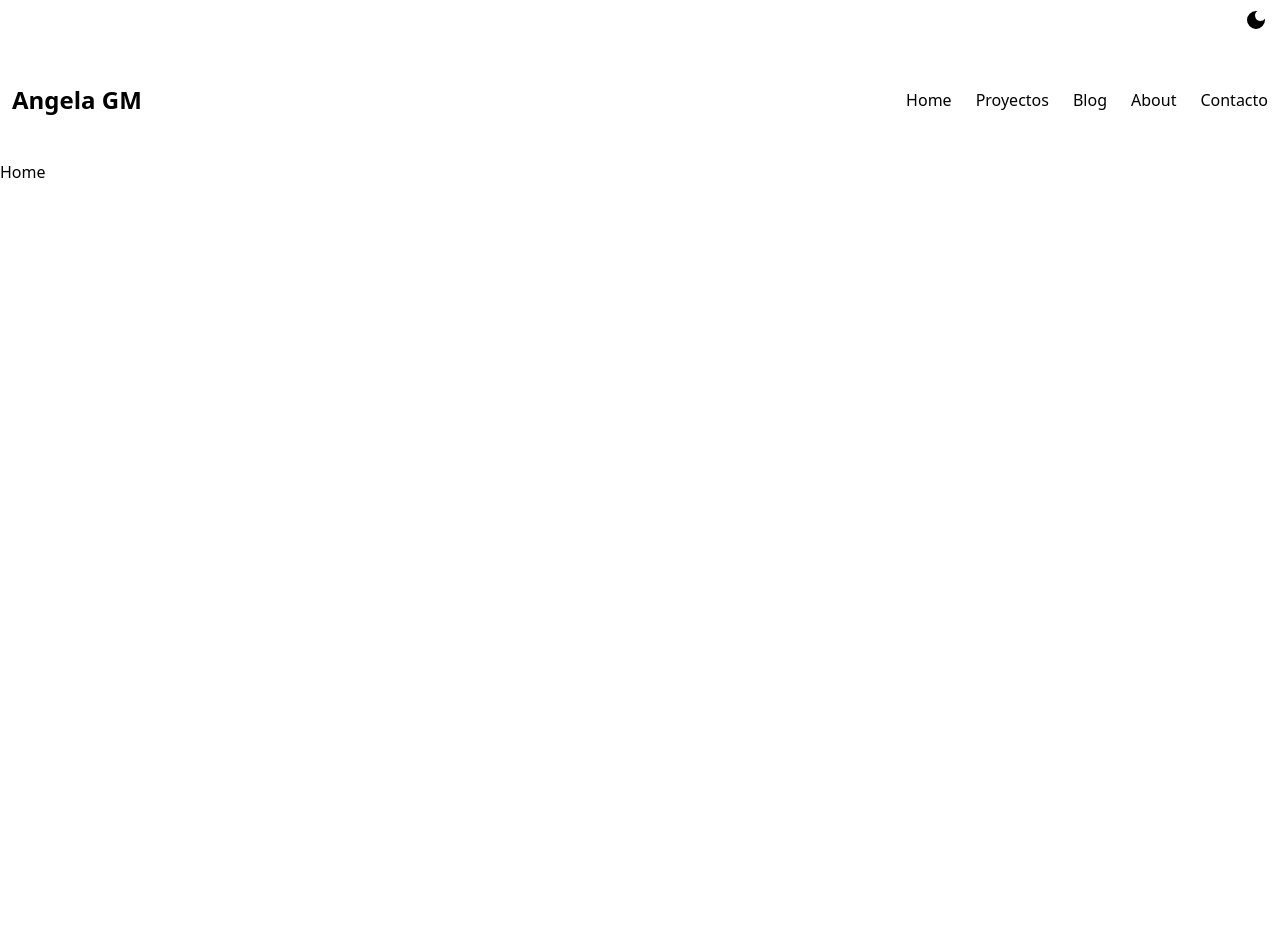
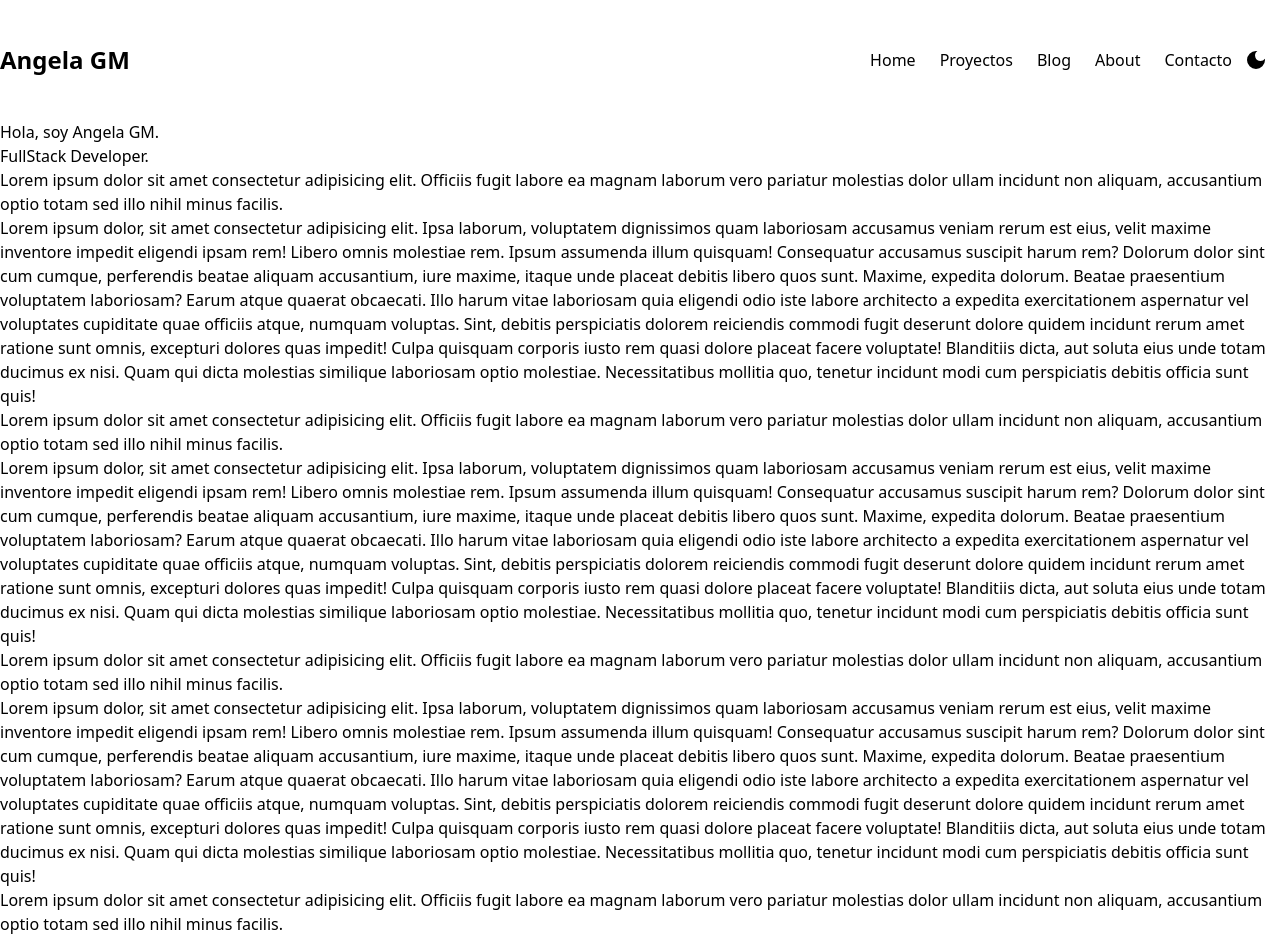
Before and after one commit to Angela-GM/portfolio-angela-gm, a React (Vite) app in the folder frontend/: page / in a window 1280 px wide. Shown: the top 940 px of the page. Before the commit the page ends 800 px from the top, so only its background shows below. Built offline with nearby package versions, Linux system fonts and the light colour scheme.

Commit message:
arreglar alineacion del header

```diff
--- a/frontend/src/components/Header.tsx
+++ b/frontend/src/components/Header.tsx
@@ -1,11 +1,19 @@
+import { MdDarkMode, MdLightMode } from 'react-icons/md';
 import { Link } from 'react-router-dom';
 
-function Header() {
+interface HeaderProps {
+  toggleTheme: () => void;
+  theme: string;
+}
+
+function Header({ toggleTheme, theme }: HeaderProps) {
   return (
       <header className="sticky top-0 z-40 w-full dark:bg-bg-primary/50 dark:text-text-primary backdrop-blur-md">
-      <div className="container py-5" style={{ opacity: 1, transform: "none" }}>
-        <div className="hidden h-20 items-center md:flex justify-between px-3">
+          <div className="container py-5 mx-auto" style={{ opacity: 1, transform: "none" }}>
+              <div className="hidden h-20 items-center md:flex justify-between">
                   <p className="hidden text-2xl font-bold md:inline-block">Angela GM</p>
+                  <div className='flex justify-end'>
+
 
                   <div className="flex gap-6 items-center cursor-pointer">
                       <Link to="/">Home</Link>
@@ -14,10 +22,16 @@ function Header() {
                       <Link to="/about">About</Link>
                       <Link to="/contact">Contacto</Link>
                   </div>
+                  <button
+                      className="font-bold py-2 px-3 rounded dark:text-white text-2xl"
+                      onClick={toggleTheme}
+                      >
+                      {theme === 'dark' ? <MdLightMode /> : <MdDarkMode />}
+                  </button>
+                    </div>
               </div>
           </div>
       </header>
   );
 }
-
 export default Header;
--- a/frontend/src/components/routes/Home.tsx
+++ b/frontend/src/components/routes/Home.tsx
@@ -1,7 +1,35 @@
 
 function Home() {
   return (
-<h1>Home</h1>
+<div className="dark:bg-bg-primary dark:text-text-primary">
+    <h1>Hola, soy Angela GM.</h1>
+    <h2>FullStack Developer.</h2>
+<p>Lorem ipsum dolor sit amet consectetur adipisicing elit. Officiis fugit labore ea magnam laborum vero pariatur molestias dolor ullam incidunt non aliquam, accusantium optio totam sed illo nihil minus facilis.</p>
+<p>Lorem ipsum dolor, sit amet consectetur adipisicing elit. Ipsa laborum, voluptatem dignissimos quam laboriosam accusamus veniam rerum est eius, velit maxime inventore impedit eligendi ipsam rem! Libero omnis molestiae rem.
+Ipsum assumenda illum quisquam! Consequatur accusamus suscipit harum rem? Dolorum dolor sint cum cumque, perferendis beatae aliquam accusantium, iure maxime, itaque unde placeat debitis libero quos sunt. Maxime, expedita dolorum.
+Beatae praesentium voluptatem laboriosam? Earum atque quaerat obcaecati. Illo harum vitae laboriosam quia eligendi odio iste labore architecto a expedita exercitationem aspernatur vel voluptates cupiditate quae officiis atque, numquam voluptas.
+Sint, debitis perspiciatis dolorem reiciendis commodi fugit deserunt dolore quidem incidunt rerum amet ratione sunt omnis, excepturi dolores quas impedit! Culpa quisquam corporis iusto rem quasi dolore placeat facere voluptate!
+Blanditiis dicta, aut soluta eius unde totam ducimus ex nisi. Quam qui dicta molestias similique laboriosam optio molestiae. Necessitatibus mollitia quo, tenetur incidunt modi cum perspiciatis debitis officia sunt quis!</p>
+<p>Lorem ipsum dolor sit amet consectetur adipisicing elit. Officiis fugit labore ea magnam laborum vero pariatur molestias dolor ullam incidunt non aliquam, accusantium optio totam sed illo nihil minus facilis.</p>
+<p>Lorem ipsum dolor, sit amet consectetur adipisicing elit. Ipsa laborum, voluptatem dignissimos quam laboriosam accusamus veniam rerum est eius, velit maxime inventore impedit eligendi ipsam rem! Libero omnis molestiae rem.
+Ipsum assumenda illum quisquam! Consequatur accusamus suscipit harum rem? Dolorum dolor sint cum cumque, perferendis beatae aliquam accusantium, iure maxime, itaque unde placeat debitis libero quos sunt. Maxime, expedita dolorum.
+Beatae praesentium voluptatem laboriosam? Earum atque quaerat obcaecati. Illo harum vitae laboriosam quia eligendi odio iste labore architecto a expedita exercitationem aspernatur vel voluptates cupiditate quae officiis atque, numquam voluptas.
+Sint, debitis perspiciatis dolorem reiciendis commodi fugit deserunt dolore quidem incidunt rerum amet ratione sunt omnis, excepturi dolores quas impedit! Culpa quisquam corporis iusto rem quasi dolore placeat facere voluptate!
+Blanditiis dicta, aut soluta eius unde totam ducimus ex nisi. Quam qui dicta molestias similique laboriosam optio molestiae. Necessitatibus mollitia quo, tenetur incidunt modi cum perspiciatis debitis officia sunt quis!</p>
+<p>Lorem ipsum dolor sit amet consectetur adipisicing elit. Officiis fugit labore ea magnam laborum vero pariatur molestias dolor ullam incidunt non aliquam, accusantium optio totam sed illo nihil minus facilis.</p>
+<p>Lorem ipsum dolor, sit amet consectetur adipisicing elit. Ipsa laborum, voluptatem dignissimos quam laboriosam accusamus veniam rerum est eius, velit maxime inventore impedit eligendi ipsam rem! Libero omnis molestiae rem.
+Ipsum assumenda illum quisquam! Consequatur accusamus suscipit harum rem? Dolorum dolor sint cum cumque, perferendis beatae aliquam accusantium, iure maxime, itaque unde placeat debitis libero quos sunt. Maxime, expedita dolorum.
+Beatae praesentium voluptatem laboriosam? Earum atque quaerat obcaecati. Illo harum vitae laboriosam quia eligendi odio iste labore architecto a expedita exercitationem aspernatur vel voluptates cupiditate quae officiis atque, numquam voluptas.
+Sint, debitis perspiciatis dolorem reiciendis commodi fugit deserunt dolore quidem incidunt rerum amet ratione sunt omnis, excepturi dolores quas impedit! Culpa quisquam corporis iusto rem quasi dolore placeat facere voluptate!
+Blanditiis dicta, aut soluta eius unde totam ducimus ex nisi. Quam qui dicta molestias similique laboriosam optio molestiae. Necessitatibus mollitia quo, tenetur incidunt modi cum perspiciatis debitis officia sunt quis!</p>
+<p>Lorem ipsum dolor sit amet consectetur adipisicing elit. Officiis fugit labore ea magnam laborum vero pariatur molestias dolor ullam incidunt non aliquam, accusantium optio totam sed illo nihil minus facilis.</p>
+<p>Lorem ipsum dolor, sit amet consectetur adipisicing elit. Ipsa laborum, voluptatem dignissimos quam laboriosam accusamus veniam rerum est eius, velit maxime inventore impedit eligendi ipsam rem! Libero omnis molestiae rem.
+Ipsum assumenda illum quisquam! Consequatur accusamus suscipit harum rem? Dolorum dolor sint cum cumque, perferendis beatae aliquam accusantium, iure maxime, itaque unde placeat debitis libero quos sunt. Maxime, expedita dolorum.
+Beatae praesentium voluptatem laboriosam? Earum atque quaerat obcaecati. Illo harum vitae laboriosam quia eligendi odio iste labore architecto a expedita exercitationem aspernatur vel voluptates cupiditate quae officiis atque, numquam voluptas.
+Sint, debitis perspiciatis dolorem reiciendis commodi fugit deserunt dolore quidem incidunt rerum amet ratione sunt omnis, excepturi dolores quas impedit! Culpa quisquam corporis iusto rem quasi dolore placeat facere voluptate!
+Blanditiis dicta, aut soluta eius unde totam ducimus ex nisi. Quam qui dicta molestias similique laboriosam optio molestiae. Necessitatibus mollitia quo, tenetur incidunt modi cum perspiciatis debitis officia sunt quis!</p>
+
+  </div>
   )
 }
 
--- a/frontend/src/main.tsx
+++ b/frontend/src/main.tsx
@@ -20,7 +20,7 @@ ReactDOM.createRoot(document.getElementById("root")!).render(
    <ThemeProvider>
       <BrowserRouter>
         <Layout>
-          <Header />
+          {/* <Header /> */}
           <Routes> {/* Define tus rutas dentro de Routes */}
             <Route path="/" element={<Home />} />
             <Route path="/projects" element={<Projects />} />
--- a/frontend/src/providers/Layout.tsx
+++ b/frontend/src/providers/Layout.tsx
@@ -1,6 +1,6 @@
 import React, { useContext } from 'react'
 import { ThemeContext } from './ThemeProvider'
-import {MdDarkMode, MdLightMode} from 'react-icons/md';
+import Header from '../components/Header';
 
 type Props = {
     children: React.ReactNode
@@ -10,16 +10,9 @@ function Layout({children}: Props) {
     const { theme, toggleTheme } = useContext(ThemeContext)
   return (
     <div className={`bg-white dark:bg-bg-primary ${theme}`}>
-      <div className="flex justify-end">
-        <button
-          className="font-bold py-2 px-3 rounded dark:text-white text-2xl"
-          onClick={toggleTheme}
-        >
-          {theme === 'dark' ? <MdLightMode /> : <MdDarkMode />}
-        </button>
-      </div>
-      {children}
-    </div>
+    <Header toggleTheme={toggleTheme} theme={theme} />
+    {children}
+</div>
 
   )
 }
```
Lines whose indentation alone changed are shown as unchanged.
